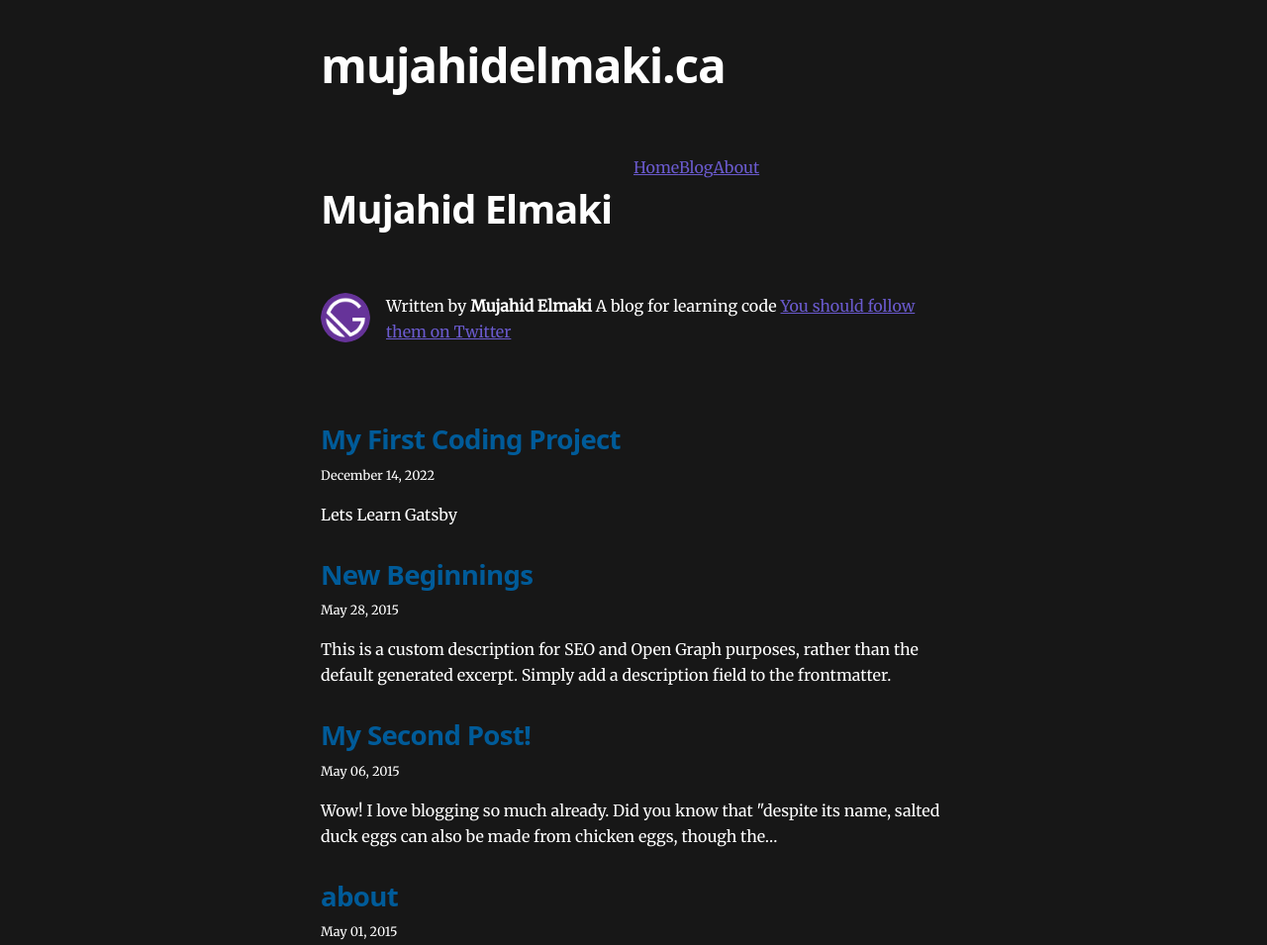
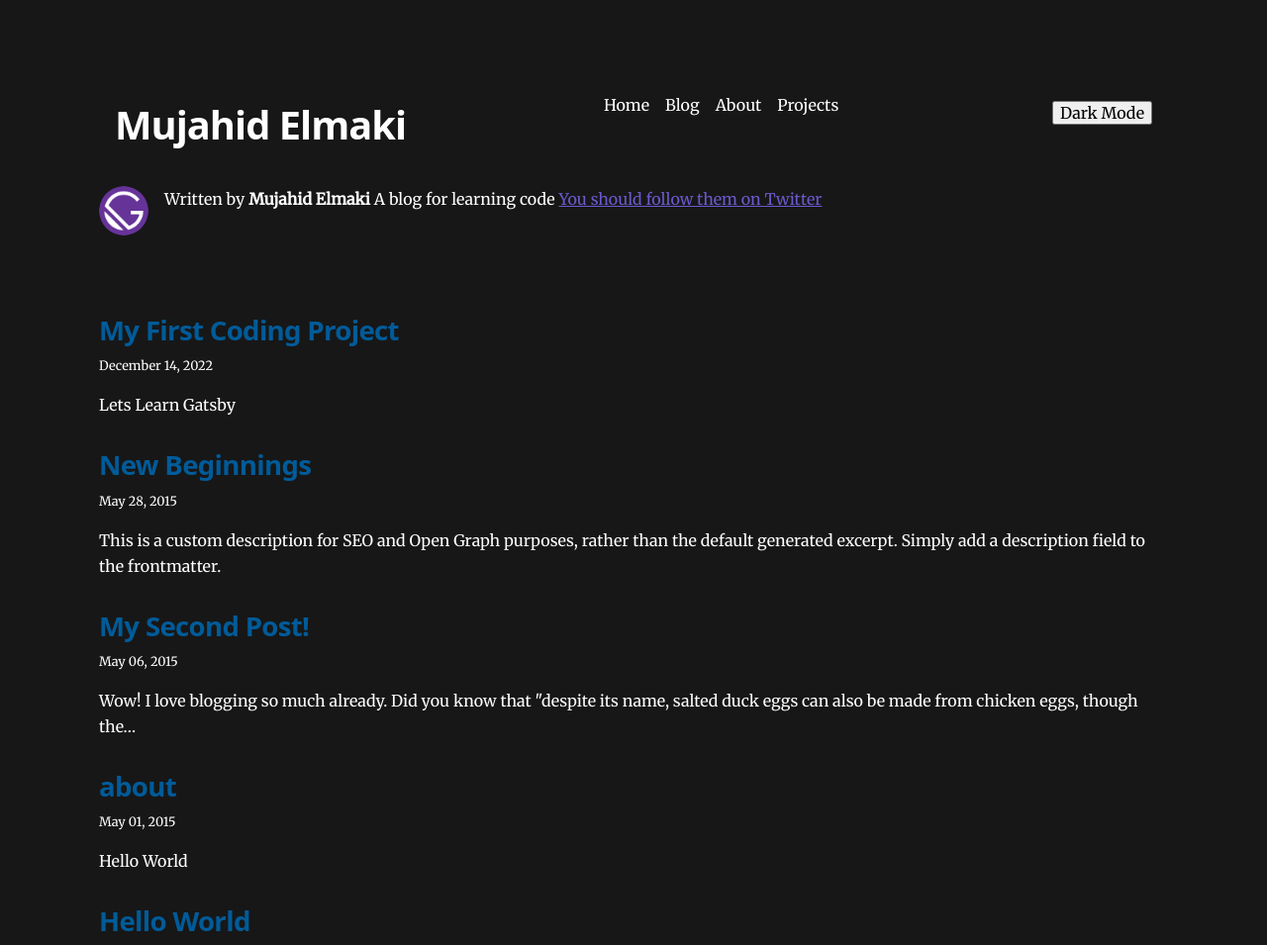
Before and after one commit to Nyx1on/mujahidelmaki.ca-master, a Gatsby site: page / in a window 1280 px wide. Shown: the top 955 px of the page at 99% size. Built offline with nearby package versions, Linux system fonts and the light colour scheme; Gatsby itself is replaced by a stand-in of ours.

Commit message:
completed navbar functions -> moving onto hero section

```diff
--- a/gatsby-browser.js
+++ b/gatsby-browser.js
@@ -9,4 +9,5 @@
 // Highlighting for code blocks
 import "prismjs/themes/prism-okaidia.css"
 
+// Local Custom global CSS
 import "./src/styles/global.css"
--- a/src/components/layout.js
+++ b/src/components/layout.js
@@ -23,13 +23,11 @@
 
   return (
     <div className="global-wrapper" data-is-root-path={isRootPath}>
-      <header className="global-header">{header}</header>
+      {/* <header className="global-header">{header}</header> */}
       <Navigation />
       <main>{children}</main>
       <footer>
-        © {new Date().getFullYear()}, Built with
-        {` `}
-        <a href="https://www.gatsbyjs.com">Gatsby</a>
+        © {new Date().getFullYear()}, Built with Love By Mujahid Elmaki
       </footer>
     </div>
   )
--- a/src/components/navigation.js
+++ b/src/components/navigation.js
@@ -1,18 +1,47 @@
-import React from "react"
+import React, { useState } from "react"
 import { Link } from "gatsby"
 
-const Navigation = () => (
-  <nav>
-    <h1> Mujahid Elmaki</h1>
+function Navigation() {
+  const [theme, setTheme] = useState("light")
 
-    <ul>
-      <div>
-        <Link to="/">Home</Link>
-        <Link to="/blog">Blog</Link>
-        <Link to="/about">About</Link>
-      </div>
-    </ul>
-  </nav>
-)
+  function handleThemeChange() {
+    if (theme === "light") {
+      setTheme("dark")
+    } else {
+      setTheme("light")
+    }
+  }
+
+  return (
+    <nav>
+      <h1> Mujahid Elmaki</h1>
+      <ul>
+        <li>
+          <Link className="nav-link" to="/">
+            Home
+          </Link>
+        </li>
+        <li>
+          <Link className="nav-link" to="/blog">
+            Blog
+          </Link>{" "}
+        </li>
+        <li>
+          <Link className="nav-link" to="/about">
+            About
+          </Link>
+        </li>
+        <li>
+          <Link className="nav-link" to="/projects">
+            Projects
+          </Link>
+        </li>
+      </ul>
+      <button onClick={handleThemeChange}>
+        {theme === "light" ? "Dark Mode" : "Light Mode"}
+      </button>
+    </nav>
+  )
+}
 
 export default Navigation
--- a/src/style.css
+++ b/src/style.css
@@ -7,7 +7,7 @@
   --maxWidth-md: 28rem;
   --maxWidth-lg: 32rem;
   --maxWidth-xl: 36rem;
-  --maxWidth-2xl: 42rem;
+  --maxWidth-2xl: 70rem;
   --maxWidth-3xl: 48rem;
   --maxWidth-4xl: 56rem;
   --maxWidth-full: "100%";
--- a/src/styles/global.css
+++ b/src/styles/global.css
@@ -12,17 +12,27 @@
 }
 
 nav {
-  display: grid;
-  grid-template-columns: 1fr 1fr;
-  margin: 40px auto;
+  display: flex;
+  justify-content: space-between;
+  align-items: center;
+  padding: 1rem;
+  top: 50px;
+  right: 0;
+  width: 100%;
 }
 
-.links {
+ul {
+  display: flex;
+  list-style: none;
+  margin: 0;
+  padding: 0;
+}
+
+li {
+  margin-right: 1rem;
+}
+
+.nav-link {
   color: white;
-  display: inline-block;
-  text-align: right;
-  margin-left: 20px;
-  font-weight: 400;
-  padding-bottom: 8px;
-  border-bottom: 3px solid transparent;
+  text-decoration: none;
 }
```
